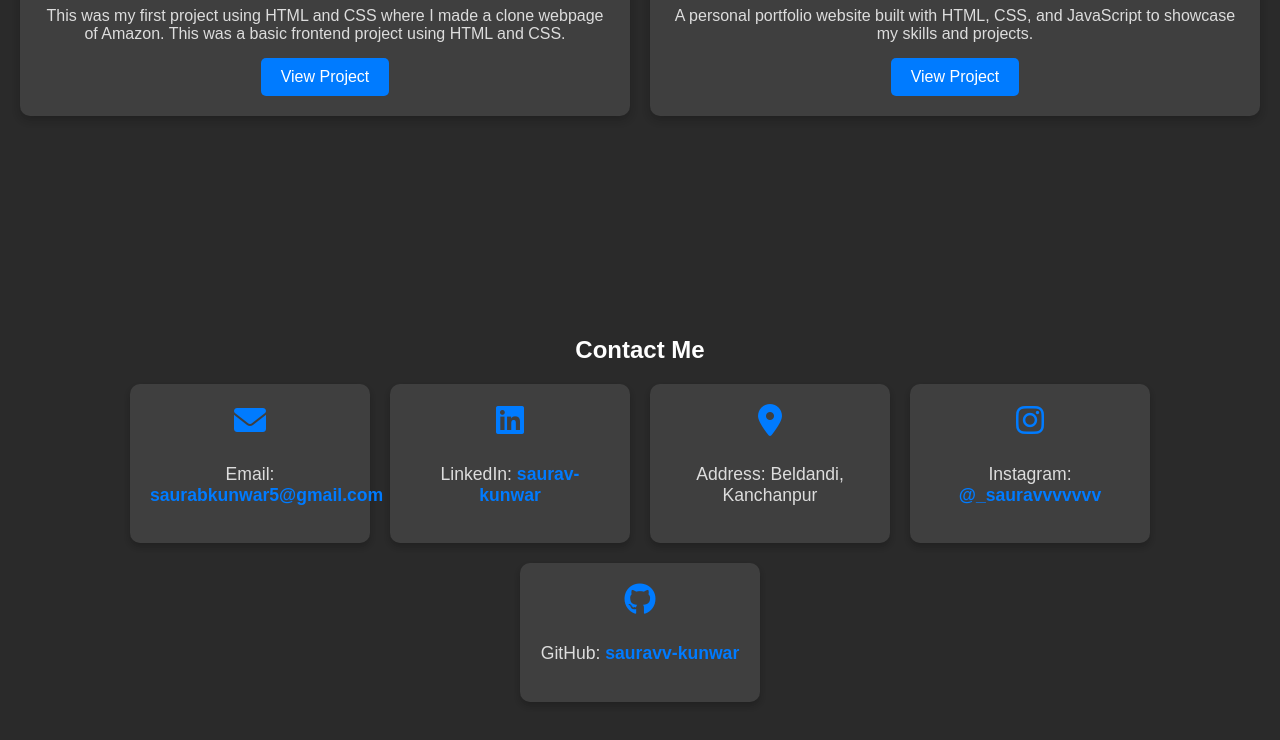
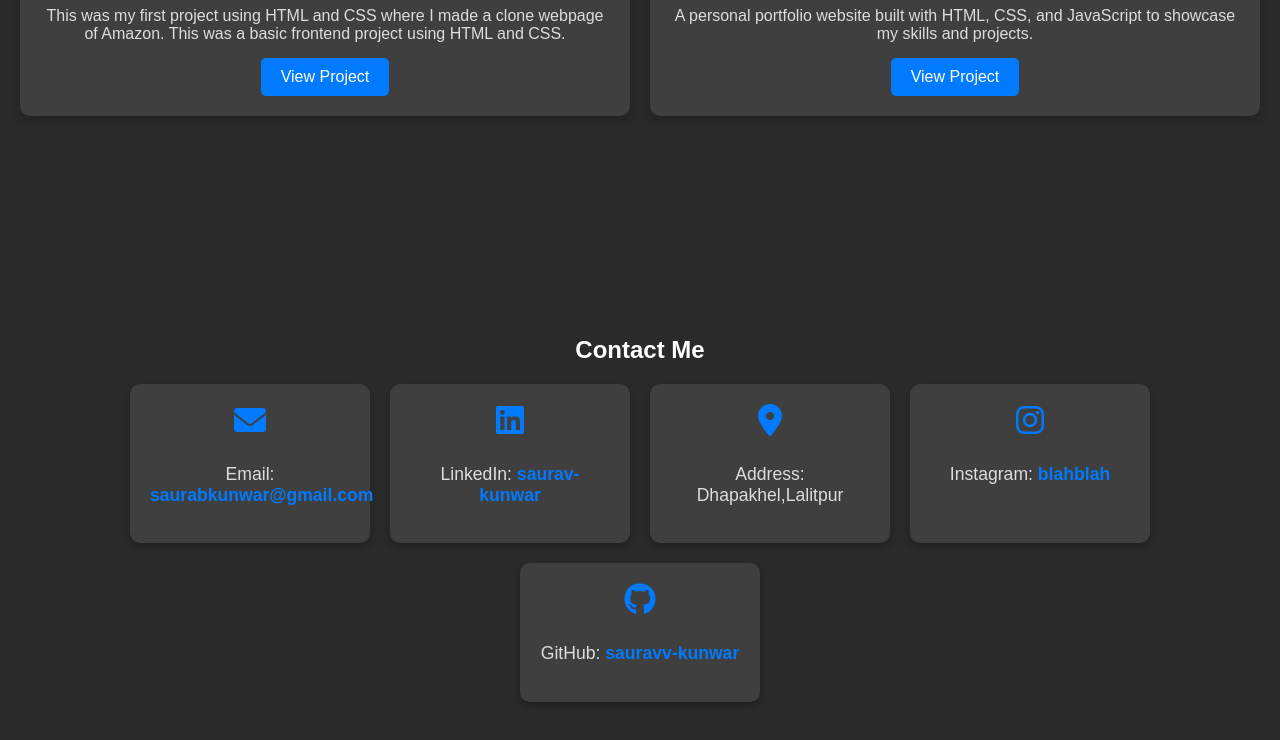
Before and after one commit to sauravv-kunwar/PORTFOLIO, a plain HTML site: page index.html in a window 1280 px wide. Shown: the part 1650-2390 px from the top of the page. Drawn offline with Linux system fonts and the light colour scheme.

Commit message:
Update index.html

```diff
--- a/index.html
+++ b/index.html
@@ -119,7 +119,7 @@
         <div class="contact-info">
             <div class="contact-item">
                 <i class="fas fa-envelope"></i>
-                <p>Email: <a href="mailto:saurabkunwar5@gmail.com">saurabkunwar5@gmail.com</a></p>
+                <p>Email: <a href="mailto:saurabkunwar5@gmail.com">saurabkunwar@gmail.com</a></p>
             </div>
             <div class="contact-item">
                 <i class="fab fa-linkedin"></i>
@@ -127,11 +127,11 @@
             </div>
             <div class="contact-item">
                 <i class="fas fa-map-marker-alt"></i>
-                <p>Address: Beldandi, Kanchanpur</p>
+                <p>Address: Dhapakhel,Lalitpur</p>
             </div>
             <div class="contact-item">
                 <i class="fab fa-instagram"></i>
-                <p>Instagram: <a href="https://www.instagram.com/_sauravvvvvvv" target="_blank">@_sauravvvvvvv</a></p>
+                <p>Instagram: <a href="https://www.instagram.com/" target="_blank">blahblah</a></p>
             </div>
             <div class="contact-item">
                 <i class="fab fa-github"></i>
```
